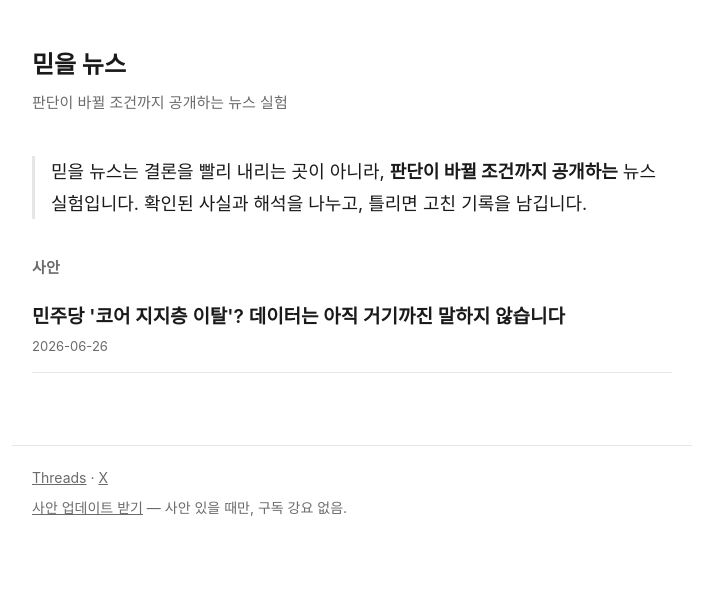
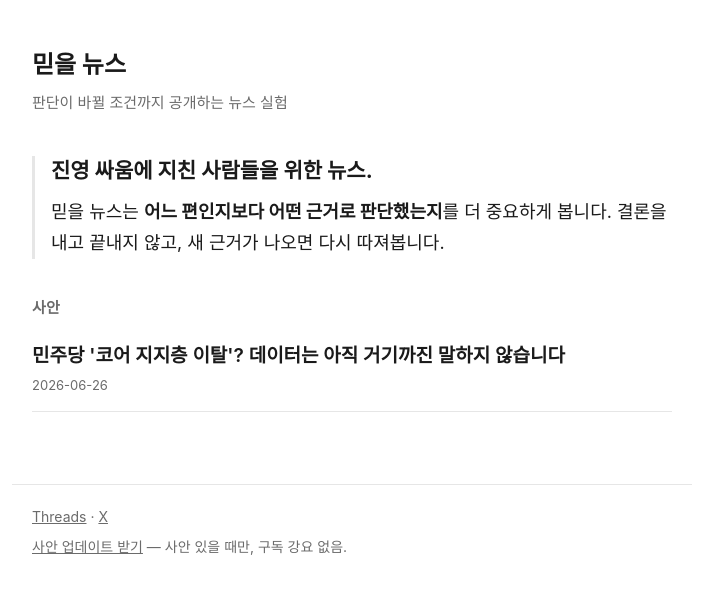
Before and after one commit to geekslife/newsstand, a Jekyll site: the page built from index.html, in a window 1280 px wide. Shown: the top 594 px of the page, without its empty margins (288-991 px from the left). Built offline with Jekyll 4.4.1, drawn with Linux system fonts in a browser that asks for light colours.

Commit message:
홈 인트로 카피 갱신: 진영 피로 독자 훅 + 근거·갱신 포지셔닝
Co-Authored-By: Claude Opus 4.8 <noreply@anthropic.com>
Claude-Session: https://claude.ai/code/session_01QYkSQhYyUarmf2Q27HgND2

```diff
--- a/assets/style.css
+++ b/assets/style.css
@@ -19,7 +19,9 @@ header.site{padding-top:44px;padding-bottom:8px;}
 main{padding-top:24px;padding-bottom:24px;}
 
 .intro{border-left:3px solid var(--rule);padding-left:16px;margin:8px 0 36px;color:var(--ink);}
-.intro p{margin:0;}
+.intro p{margin:0 0 10px;}
+.intro p:last-child{margin-bottom:0;}
+.intro .lead{font-size:21px;font-weight:700;line-height:1.4;}
 
 .posts h2{font-size:15px;color:var(--muted);font-weight:600;letter-spacing:.02em;margin:0 0 4px;}
 .posts ul{list-style:none;padding:0;margin:0;}
--- a/index.html
+++ b/index.html
@@ -2,7 +2,8 @@
 layout: default
 ---
 <section class="intro">
-  <p>믿을 뉴스는 결론을 빨리 내리는 곳이 아니라, <strong>판단이 바뀔 조건까지 공개하는</strong> 뉴스 실험입니다. 확인된 사실과 해석을 나누고, 틀리면 고친 기록을 남깁니다.</p>
+  <p class="lead">진영 싸움에 지친 사람들을 위한 뉴스.</p>
+  <p>믿을 뉴스는 <strong>어느 편인지보다 어떤 근거로 판단했는지</strong>를 더 중요하게 봅니다. 결론을 내고 끝내지 않고, 새 근거가 나오면 다시 따져봅니다.</p>
 </section>
 
 <section class="posts">
```
